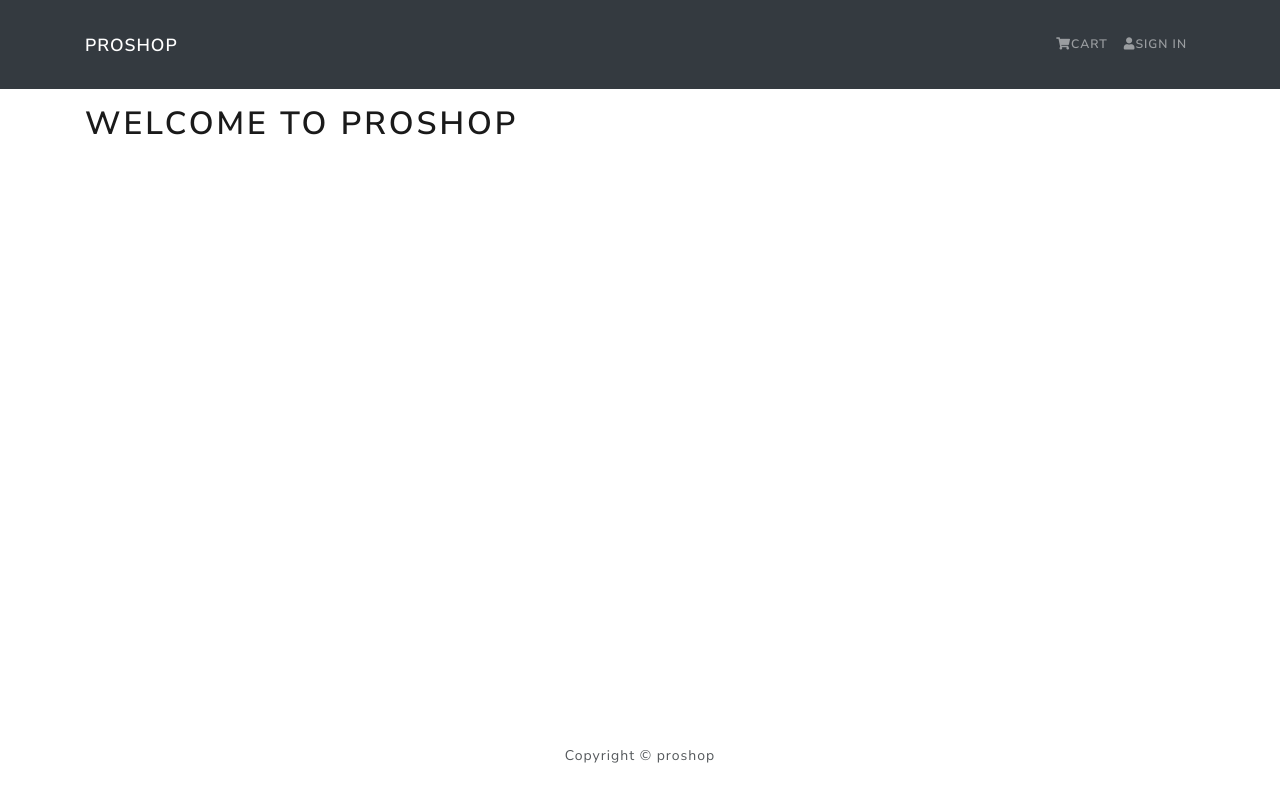
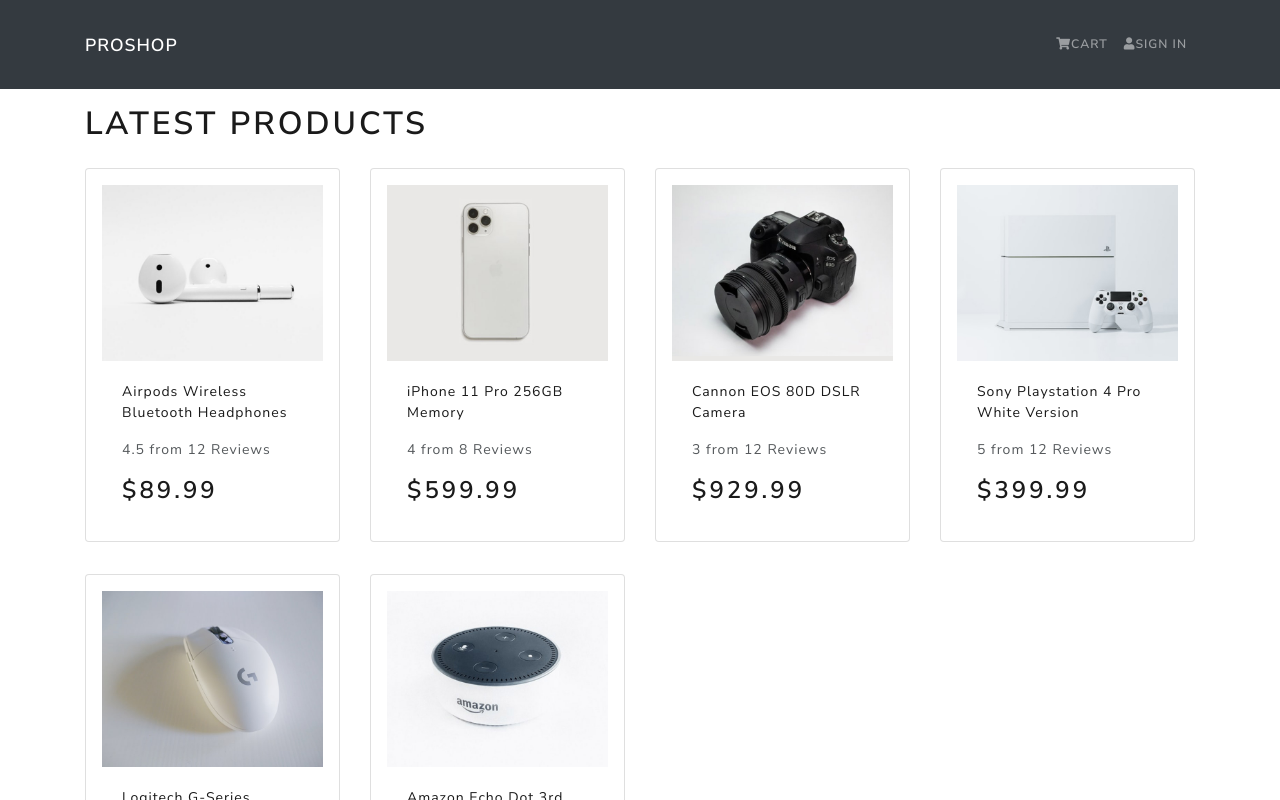
Before and after one commit to amare605/Proshop, a React (Create React App) app in the folder frontend/: page / in a window 1280 px wide. Shown: the top 800 px of the page. Built offline with nearby package versions, Linux system fonts and the light colour scheme.

Commit message:
Home Page 商品樣式

```diff
--- a/frontend/src/App.js
+++ b/frontend/src/App.js
@@ -2,6 +2,7 @@
 import {Container}  from "react-bootstrap"
 import Header from "./components/Header"
 import Footer from "./components/Footer"
+import HomeScreen from "./screens/HomeScreen"
 
 const App = () => {
   return (
@@ -9,7 +10,7 @@
       <Header />
       <main>
         <Container className="py-3">
-          <h1>Welcome to proshop</h1>
+          <HomeScreen />
         </Container>
       </main>
       <Footer />
--- /dev/null
+++ b/frontend/src/components/Product.js
@@ -0,0 +1,33 @@
+import { Card } from "react-bootstrap";
+
+import React from 'react'
+
+function Product({product}) {
+  return (
+    <Card className='my-3 p-3 rounded'>
+        <a href={`/product/${product._id}`}>
+            <Card.Img src={product.image} variant="top" />
+        </a>
+
+        <Card.Body>
+            <a href={`/product/${product._id}`}>
+                <Card.Title as='div'>
+                    <strong>{product.name}</strong>
+                </Card.Title>
+            </a>
+            <Card.Text as="div">
+                <div className="my-3">
+                    {product.rating} from {product.numReviews} Reviews
+                </div>
+            </Card.Text>
+            <Card.Text as="h3">
+                ${product.price}
+            </Card.Text>
+        </Card.Body>
+
+    </Card>
+    )
+
+}
+
+export default Product
--- /dev/null
+++ b/frontend/src/screens/HomeScreen.js
@@ -0,0 +1,22 @@
+import React from 'react'
+import { Row, Col } from 'react-bootstrap'
+import Product from '../components/Product'
+import products from '../products'
+
+function HomeScreen() {
+  return (
+    <>
+        <h1>Latest Products</h1>
+        <Row>
+            {products.map(product =>(
+                <Col sm={12} md={6} lg={4} xl={3}>
+                    <Product product={product} />
+                </Col>
+            ))}
+
+        </Row>
+    </>
+  )
+}
+
+export default HomeScreen
```
